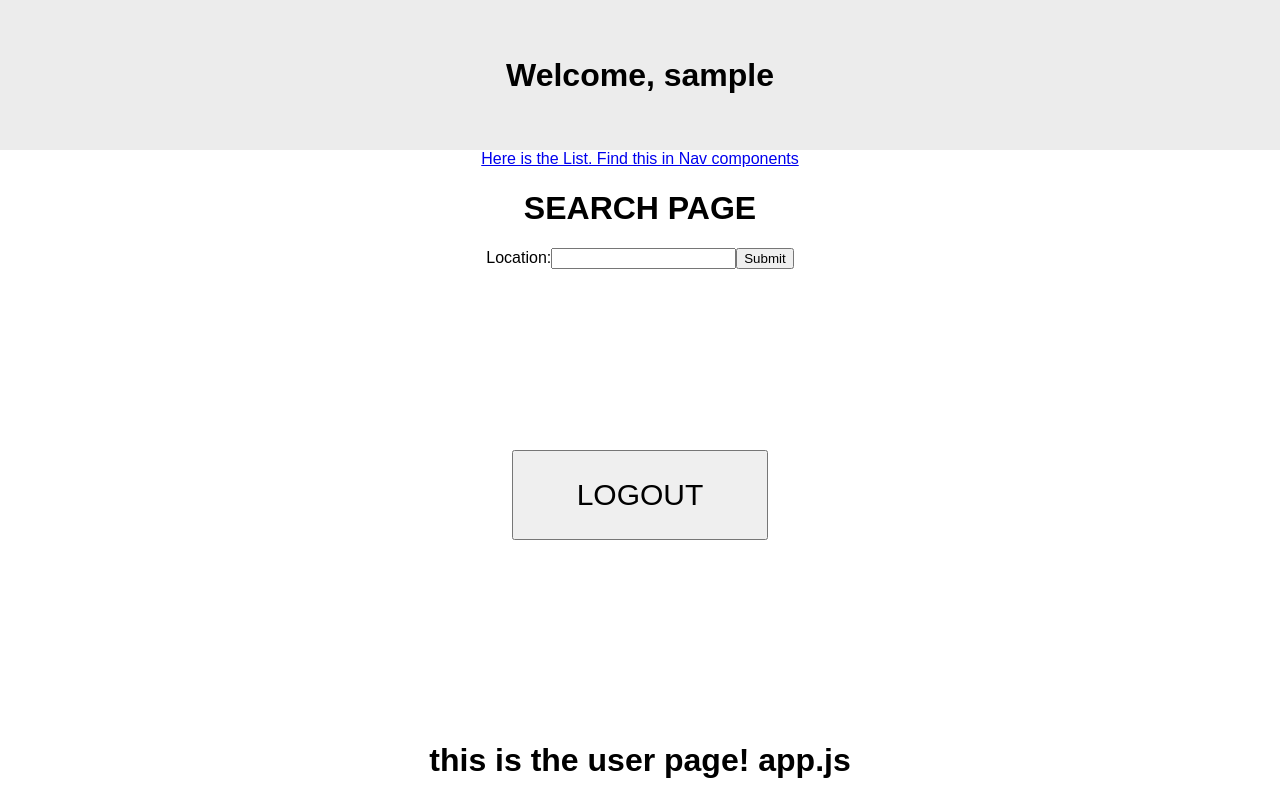
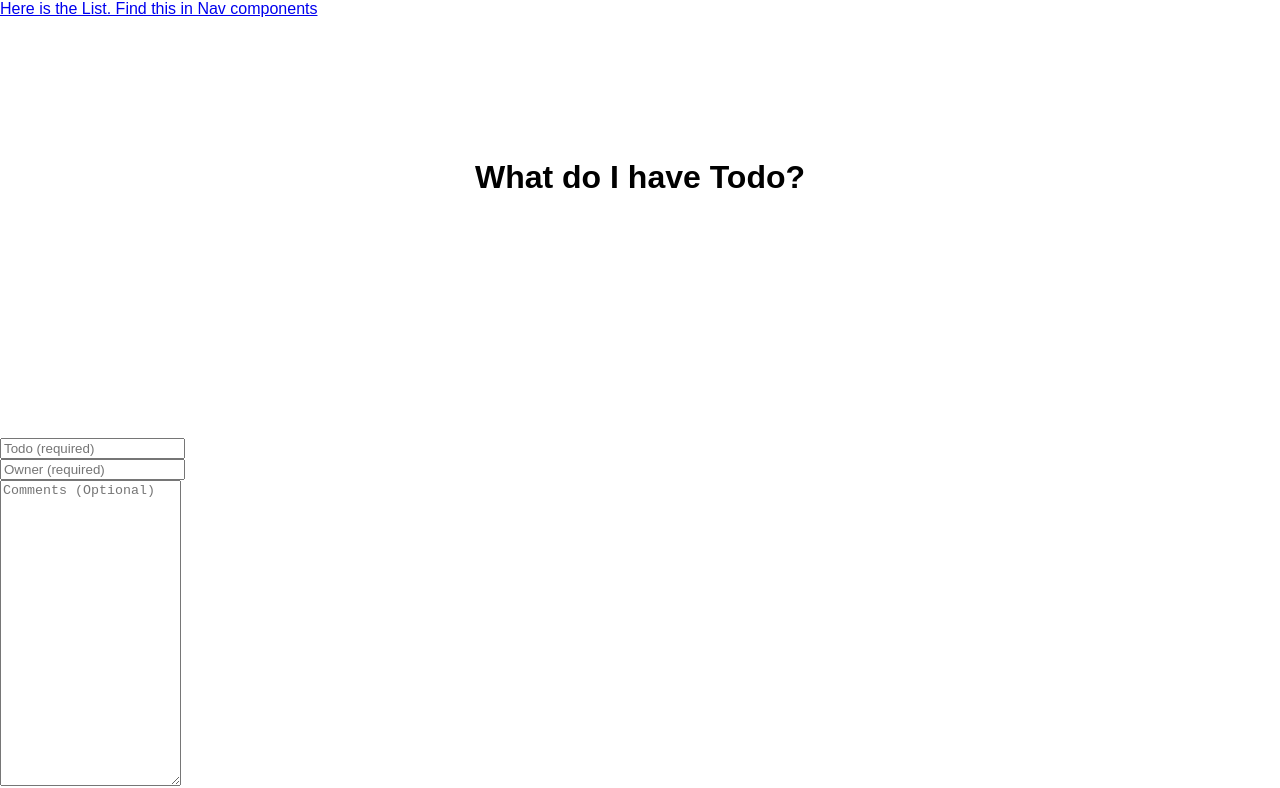
Before and after one commit to SarahSefcik/spaceproject, a React (Create React App) app in the folder client/: page / in a window 1280 px wide. Shown: the top 788 px of the page. Built offline with nearby package versions, Linux system fonts and the light colour scheme; no server answers; sample sign-in values are in the browser's storage.

Commit message:
App.js changes

```diff
--- a/client/src/App.js
+++ b/client/src/App.js
@@ -1,10 +1,10 @@
 import React, { Component } from 'react';
+import { BrowserRouter as Router, Route, Switch } from "react-router-dom";
 import './App.css';
 import AuthHelperMethods from './components/AuthHelperMethods';
 import withAuth from './components/withAuth';
 import Search from './components/Search/Search';
 import SearchForm from './components/Search/SearchForm';
-import { BrowserRouter as Router, Route, Switch } from "react-router-dom";
 import Items from "./pages/Items";
 import Detail from "./pages/Detail";
 import NoMatch from "./pages/NoMatch";
@@ -37,13 +37,22 @@ class App extends Component {
     }
 
     return (
+      <Router>
+        <div>
+          <Nav />
+          <Switch>
+            <Route exact path="/" component={Items} />
+            <Route exact path="/items" component={Items} />
+            <Route exact path="/items/:id" component={Detail} />
+            <Route component={NoMatch} />
+          </Switch>
+        </div>
       <div className="App">
         <div className="main-page">
           <div className="top-section">
             <h1>Welcome, {name}</h1>
           </div>
           <div >
-            <Nav />
             <Search />
             <SearchForm />
           </div>
@@ -54,7 +63,8 @@ class App extends Component {
             <h1>this is the user page! app.js</h1>
         </div>
         </div>
-        </div>
+      </div>
+      </Router>
     );
   }
 }
```
